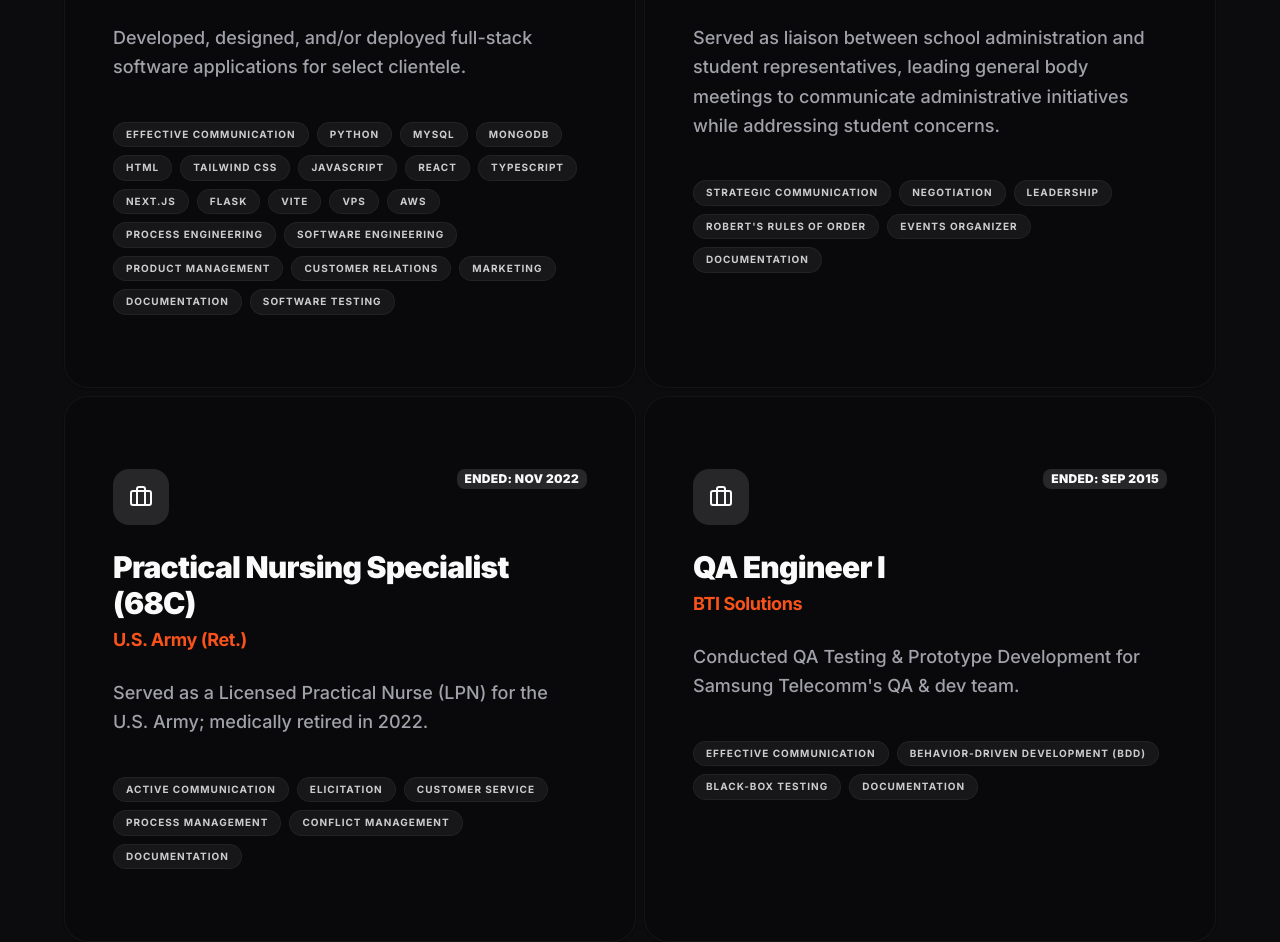
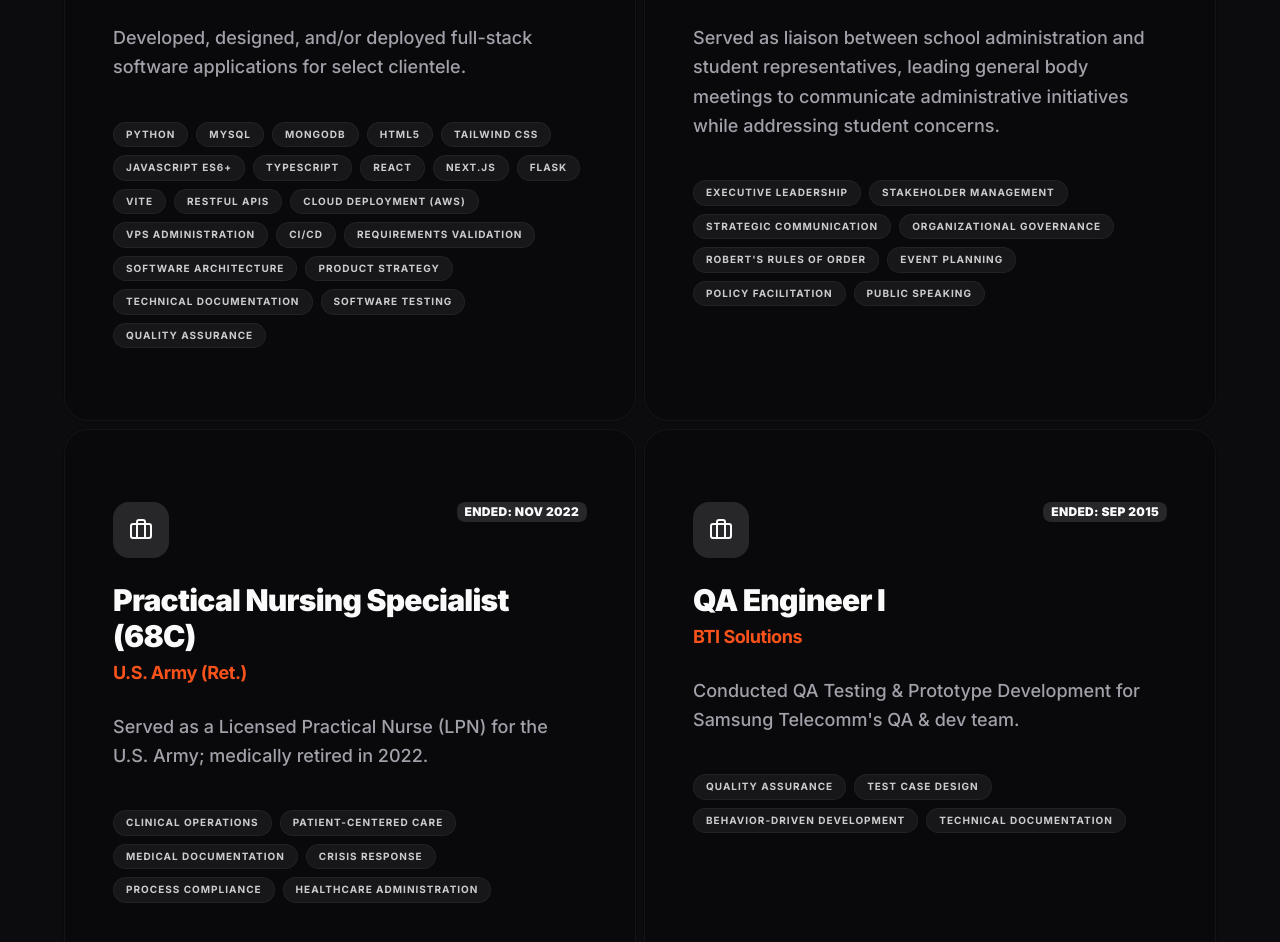
Before and after one commit to cchung7/jay-page, a Next.js app: page / in a window 1280 px wide. Shown: the part 1900-2842 px from the top of the page. Built offline with nearby package versions, Linux system fonts and the light colour scheme.

Commit message:
jp_v1.1 - data edit

```diff
--- a/src/components/footer.tsx
+++ b/src/components/footer.tsx
@@ -1,6 +1,6 @@
 "use client";
 
-import * as React from "react";
+// import * as React from "react";
 import Link from "next/link";
 import * as Tooltip from "@radix-ui/react-tooltip";
 import { Github, Linkedin } from "lucide-react";
--- a/src/data/education.ts
+++ b/src/data/education.ts
@@ -1,11 +1,11 @@
 export const education = [
-  { school: "University of Texas at Dallas",
+  { school: "The University of Texas at Dallas",
     degree: "B.S. Software Engineering",
     period: "Graduated: Dec 2025",
     // GPA or honors
     honors: ""
   },
-  { school: "University of Texas at Dallas",
+  { school: "The University of Texas at Dallas",
     degree: "B.S. Biochemistry",
     period: "Graduated: Aug 2019",
     honors: ""
--- a/src/data/experience.ts
+++ b/src/data/experience.ts
@@ -3,24 +3,24 @@ export const experience = [
     role: "Full-Stack Web Developer",
     period: "Sep 2024 — Present",
     desc: "Developed, designed, and/or deployed full-stack software applications for select clientele.",
-    tags: ["Effective Communication", "Python", "MySQL", "MongoDB", "HTML", "Tailwind CSS", "JavaScript", "React", "Typescript", "Next.js", "Flask", "Vite", "VPS", "AWS", "Process Engineering", "Software Engineering", "Product Management", "Customer Relations", "Marketing", "Documentation", "Software Testing"]
+    tags: ["Python", "MySQL", "MongoDB", "HTML5", "Tailwind CSS", "JavaScript ES6+", "Typescript", "React", "Next.js", "Flask", "Vite", "RESTful APIs", "Cloud Deployment (AWS)", "VPS Administration", "CI/CD", "Requirements Validation", "Software Architecture", "Product Strategy", "Technical Documentation", "Software Testing", "Quality Assurance"]
   },
   { company: "Jonsson School Student Council (JSSC)",
     role: "President",
     period: "Ended: Sep 2024",
     desc: "Served as liaison between school administration and student representatives, leading general body meetings to communicate administrative initiatives while addressing student concerns.",
-    tags: ["Strategic Communication", "Negotiation", "Leadership", "Robert's Rules of Order", "Events Organizer", "Documentation"]
+    tags: ["Executive Leadership", "Stakeholder Management", "Strategic Communication", "Organizational Governance", "Robert's Rules of Order", "Event Planning", "Policy Facilitation", "Public Speaking"]
   },
   { company: "U.S. Army (Ret.)",
     role: "Practical Nursing Specialist (68C)",
     period: "Ended: Nov 2022",
     desc: "Served as a Licensed Practical Nurse (LPN) for the U.S. Army; medically retired in 2022.",
-    tags: ["Active Communication", "Elicitation", "Customer Service", "Process Management", "Conflict Management", "Documentation"]
+    tags: ["Clinical Operations", "Patient-Centered Care", "Medical Documentation", "Crisis Response", "Process Compliance", "Healthcare Administration"]
   },
   { company: "BTI Solutions",
     role: "QA Engineer I",
     period: "Ended: Sep 2015",
     desc: "Conducted QA Testing & Prototype Development for Samsung Telecomm's QA & dev team.",
-    tags: ["Effective Communication", "Behavior-Driven Development (BDD)", "Black-Box Testing", "Documentation"]
+    tags: ["Quality Assurance", "Test Case Design", "Behavior-Driven Development", "Technical Documentation"]
   },
 ];
--- a/src/data/projects.ts
+++ b/src/data/projects.ts
@@ -1,8 +1,8 @@
 export const projects = [
   {
-    name: "County Level Air Quality Prediction (CLAP)",
-    type: "Full-Stack Web Application",
-    desc: "CLAP is a single-page web application that utilizes a Machine-Learning model and historical AQI data to predict the future AQI for over 770+ U.S. county locations.",
+    name: "County-Level Air Quality Prediction (CLAP)",
+    type: "Predictive Analytics Platform",
+    desc: "CLAP is a production-deployed single-page web application that leverages a machine learning model trained on historical EPA AQI datasets to forecast future AQI values for 770+ U.S. counties. The platform integrates a Flask-based API backend with a React frontend for real-time prediction and visualization.",
     links: {
       live: [
         {
@@ -13,7 +13,7 @@ export const projects = [
       ],
       git: [
         {
-          label: "Frontend & Backend Git (Public)",
+          label: "Frontend & Backend Repository (Public)",
           url: "https://github.com/cchung7/clap_v1.2-render",
           disabled: false,
         },
@@ -22,18 +22,18 @@ export const projects = [
     tags: [
       "Python",
       "Flask",
-      "HTML",
-      "Tailwind CSS",
-      "JavaScript",
+      "Machine Learning",
+      "RESTful APIs",
       "React",
       "Vite",
-      "Render",
+      "Tailwind CSS",
+      "Render (Cloud Deployment)"
     ],
   },
   {
     name: "Binnerri Pickleball Club (BPC)",
-    type: "Full-Stack Web Application",
-    desc: "BPC features a home page that displays events and members/users. Visitors may apply for membership. An admin page manages all users/members and events.",
+    type: "Membership & Event Platform",
+    desc: "BPC is a production-grade web platform supporting membership applications, event management, and administrative workflows. The system features role-based access control, dynamic event publishing, and an admin dashboard for user and operational management.",
     links: {
       live: [
         {
@@ -44,12 +44,12 @@ export const projects = [
       ],
       git: [
         {
-          label: "Frontend Git (Private)",
+          label: "Frontend Repository (Private)",
           url: "https://github.com/cchung7/bpc_fe",
           disabled: true,
         },
         {
-          label: "Backend Git (Private)",
+          label: "Backend Repository (Private)",
           url: "https://github.com/cchung7/bpc_be",
           disabled: true,
         },
@@ -58,10 +58,11 @@ export const projects = [
     tags: [
       "Next.js",
       "TypeScript",
-      "Tailwind CSS",
       "React",
       "MongoDB",
-      "Ubuntu VPS",
+      "Tailwind CSS",
+      "Authentication & Authorization",
+      "Ubuntu VPS Deployment"
     ],
   },
 ];
```
